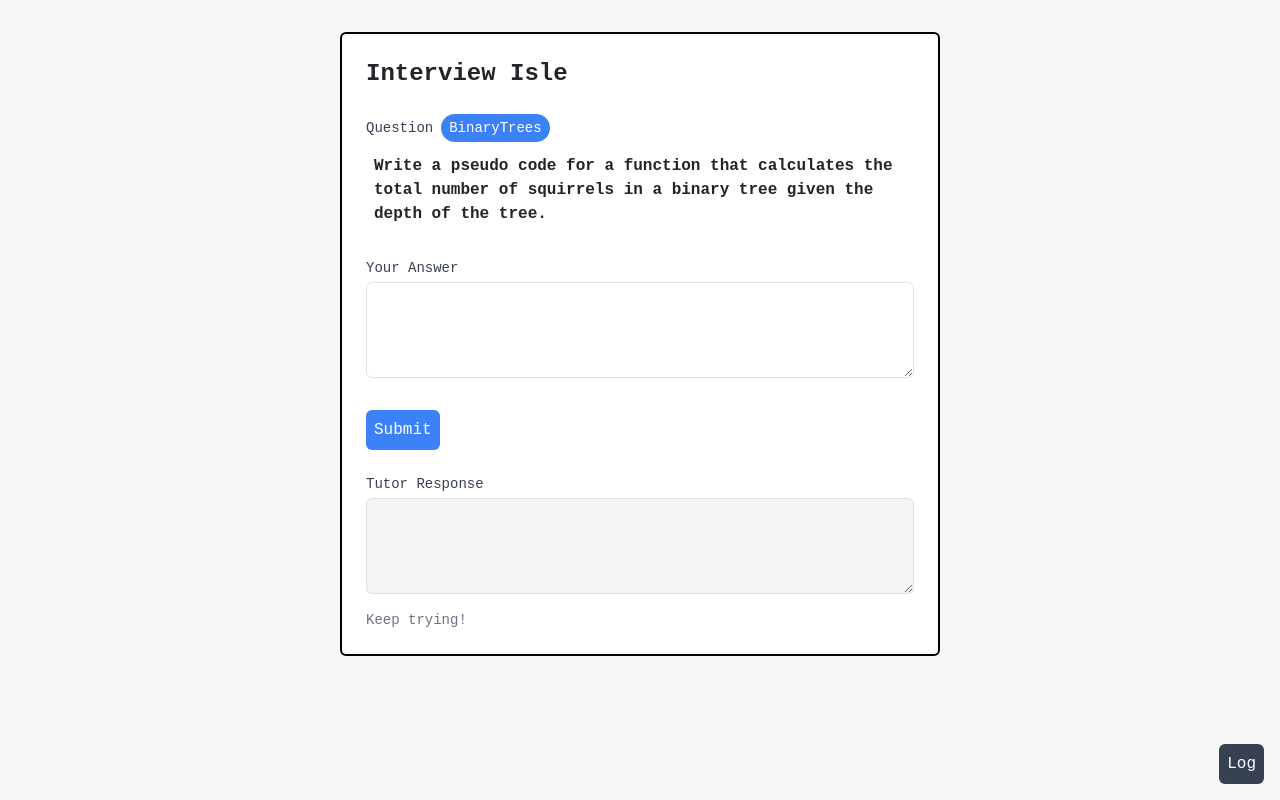
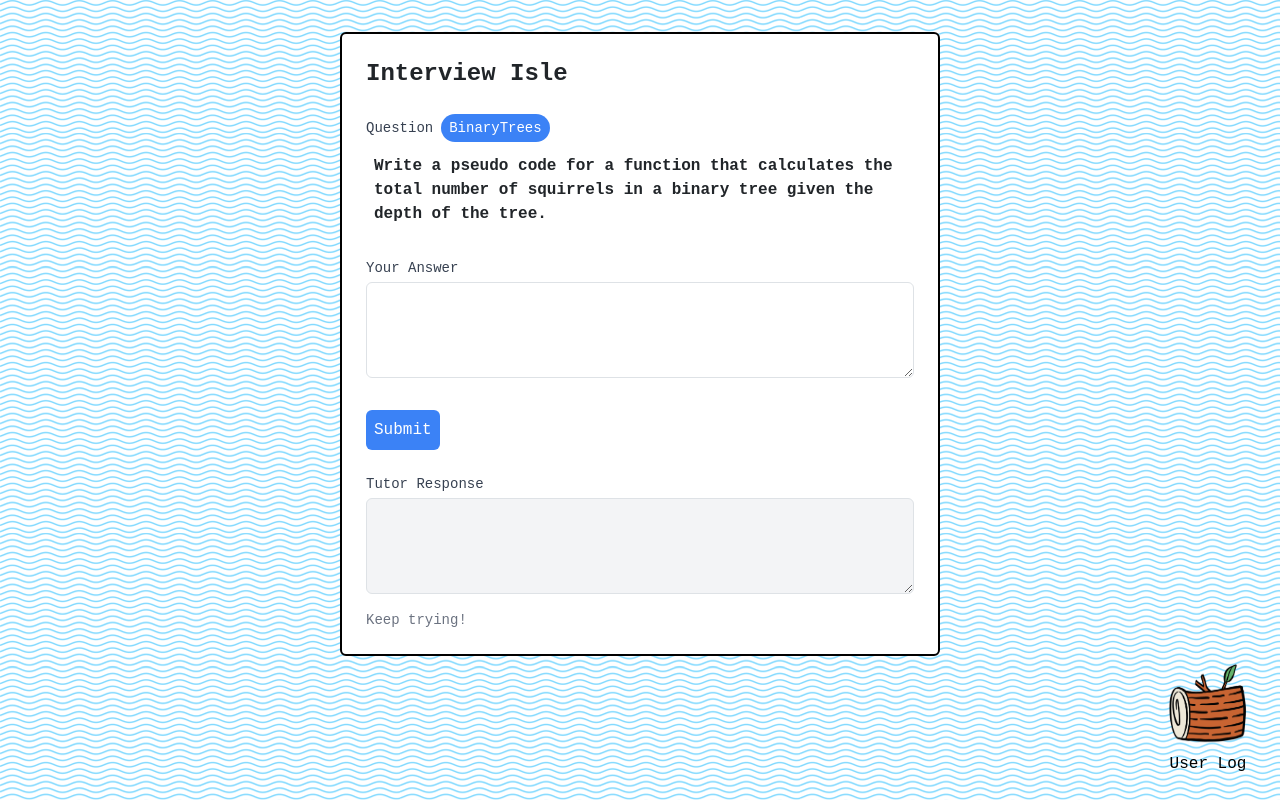
Before and after one commit to jk021227/sweetcode, a React (Create React App) app in the folder sweetcode/: page /interview in a window 1280 px wide. Built offline with nearby package versions, Linux system fonts and the light colour scheme.

Commit message:
bg for island

```diff
--- a/sweetcode/src/towns/InterviewIsle.js
+++ b/sweetcode/src/towns/InterviewIsle.js
@@ -102,9 +102,23 @@ const InterviewIsle = () => {
   const toggleLog = () => {
     setShowLog(!showLog);
   };
+  const bgImgSrc = 'url(/img/wave.webp)'
+  const logImg = 'url(/img/log.PNG)'
+  console.log(bgImgSrc)
+  console.log(logImg)
 
   return (
-    <div className="p-4 relative my-8 mx-auto w-[600px] rounded border-2 border-black bg-white"> {/* Added relative positioning for log */}
+    <div
+      className="bg-cover overflow-hidden"
+      style={{
+        backgroundImage: bgImgSrc,
+        height: '100vh', // adjust as needed
+        backgroundSize: 'auto', // This allows the background to tile
+        backgroundRepeat: 'repeat', // Ensures the background tiles
+        backgroundPosition: 'top left', // Optional: Adjust position if needed
+      }}
+    >
+      <div className="p-4 relative my-8 mx-auto w-[600px] rounded border-2 border-black bg-white"> {/* Inner content div */}
         <h1 className="text-2xl font-bold">Interview Isle</h1>
         <form onSubmit={handleSubmit} className="mt-4">
           <div className="mb-4">
@@ -139,7 +153,6 @@ const InterviewIsle = () => {
               Submit
             </button>
           </div>
-
         </form>
 
         {/* Tutor Response Box */}
@@ -171,15 +184,17 @@ const InterviewIsle = () => {
         {/* Log Button */}
         <button
           onClick={toggleLog}
-        className="fixed bottom-4 right-4 bg-gray-700 text-white p-2 rounded-md"
+          className="fixed bottom-4 right-4 background-white text-black p-2 rounded-md items-center justify-center transition-transform duration-200 hover:translate-y-[-20px]"
         >
-        Log
+          <img src="img/log.PNG" alt="Log" className="w-20 h-20 m-2" />
+          User Log
         </button>
+
 
         {/* Log Container */}
         {showLog && (
-        <div className="fixed inset-0 bg-gray-800 bg-opacity-50 flex justify-center items-center z-50">
-          <div className="bg-white w-3/4 max-h-[600px] p-4 rounded-md overflow-y-auto"> {/* Adjust max height to match the interview box */}
+          <div className="fixed inset-0 bg-opacity-50 flex justify-center items-center z-50">
+            <div className="bg-white border-2 border-black w-1/2 max-h-[600px] p-4 rounded-md overflow-y-auto"> {/* Adjust max height to match the interview box */}
               <h2 className="text-xl font-bold mb-4">Interaction Log</h2>
               {log.map((entry, index) => (
                 <div key={index} className={`mb-4 ${entry.question ? 'mb-4' : 'mb-0'}`}> {/* Adjust margin based on presence of question */}
@@ -198,7 +213,7 @@ const InterviewIsle = () => {
             </div>
           </div>
         )}
-
+      </div>
     </div>
   );
 };
```
Lines whose indentation alone changed are shown as unchanged.
